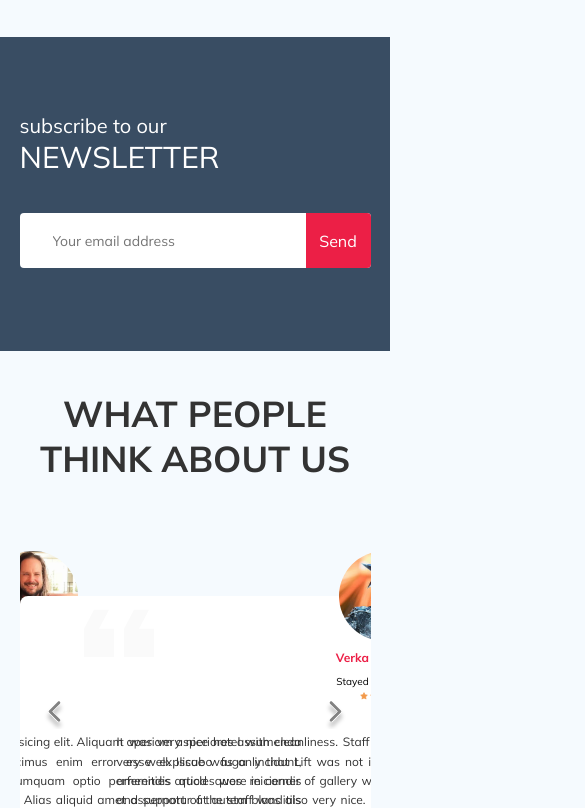
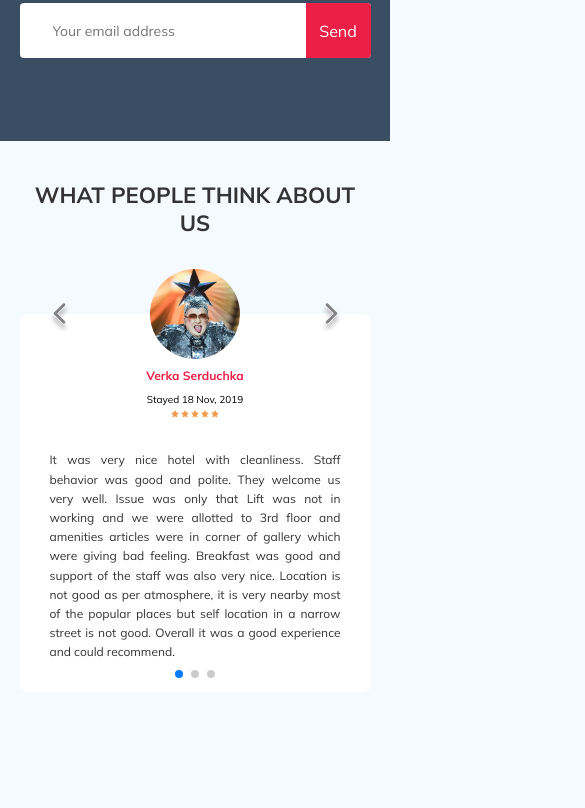
Before and after one commit to De1aR/tour-plan, a plain HTML site: page index.html in a window 390 px wide. Shown: the part 1192-2000 px from the top of the page, 585 px wide, since content can reach past the window. After the commit the page ends 1934 px from the top, so only its background shows below. Drawn offline with nearby package versions, Linux system fonts and the light colour scheme.

Commit message:
edit: fixed hotel slider adaptive rules. add: adaptability for reviews section.

```diff
--- a/sass/_media.sass
+++ b/sass/_media.sass
@@ -2,11 +2,11 @@
 	.container
 		max-width: 960px
 
-	.slider
-		width: 590px
-
 	.hotel
 		padding-bottom: 60px
+
+		&-slider
+			width: 590px
 
 //.swiper
 //	&-slide
@@ -50,8 +50,8 @@
 		&-right
 			flex-direction: row
 
-	.slider
-		width: 100%
+		&-slider
+			width: 100%
 
 	.booking
 		width: 340px
@@ -59,7 +59,20 @@
 	.map
 		width: 340px
 
-@media (max-width: 762px)
+	.reviews
+		&-slider
+			&__item
+				max-width: 580px
+				padding: 0 62px 30px
+
+				&::before
+					left: 30px
+
+				&::after
+					right: 30px
+
+// 768
+@media (max-width: 766px)
 	.container
 		max-width: 576px
 		width: 90%
@@ -106,16 +119,15 @@
 				order: -1
 				margin-left: 0
 
+		&-right
+			flex-direction: column
+
+		&-slider
+			height: 350px
+	//min-height: 450px
+
 	.stars
 		flex-basis: auto
-
-	.slider
-		height: 350px
-
-	.hotel
-		&-right
-			flex-direction: column
-	//min-height: 450px
 
 	.booking
 		width: 100%
@@ -134,6 +146,35 @@
 		&__title
 			margin-bottom: 37px
 
+	.reviews
+		padding: 40px 0 60px 0
+
+		&__title
+			margin: 0 0 50px 0
+			font-size: 30px
+			line-height: 38px
+
+		&-slider
+			&__item
+				//max-width: 580px
+				padding: 0 60px 30px
+
+				&::before, &::after
+					display: none
+
+			&__button
+				top: 33px
+
+				&--next
+					right: 50%
+					transform: translate(50%, 0)
+					margin-right: -136px
+
+				&--prev
+					left: 50%
+					transform: translate(-50%, 0)
+					margin-left: -136px
+
 @media (max-width: 576px)
 	.logo
 		width: 99px
@@ -143,8 +184,8 @@
 		&__slider
 			margin-bottom: 20px
 
-	.slider
-		height: 200px
+		&-slider
+			height: 240px
 
 	//.swiper
 	//	&-slide
@@ -167,3 +208,15 @@
 
 	.subscribe
 		width: 100%
+
+	.reviews
+		padding: 40px 0 50px 0
+
+		&__title
+			margin: 0 0 32px 0
+			font-size: 22px
+			line-height: 28px
+
+		&-slider
+			&__item
+				padding: 0 30px 30px
--- a/sass/blocks/reviews.sass
+++ b/sass/blocks/reviews.sass
@@ -11,7 +11,7 @@
 
 	&-slider
 		&__item
-			width: 730px
+			max-width: 730px
 			position: relative
 			display: flex
 			flex-direction: column
@@ -80,9 +80,9 @@
 			background-size: 21px
 
 			&--next
-				right: 20px
+				right: 1%
 				background-image: url(../img/arrow-dark-right.svg)
 
 			&--prev
-				left: 20px
+				left: 1%
 				background-image: url(../img/arrow-dark-left.svg)
```
Also changed, not shown: css/style.css, 1 other file.
